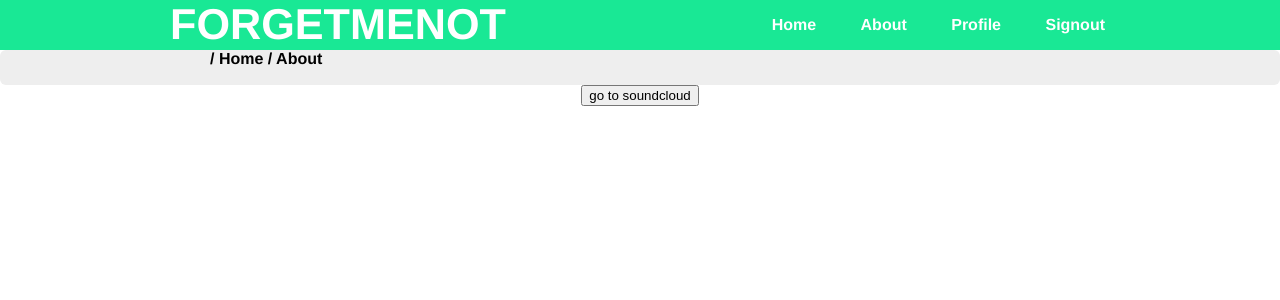
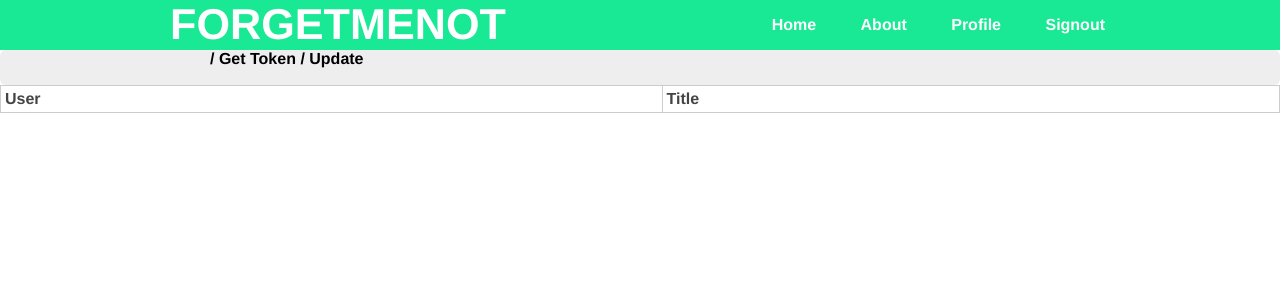
Before and after one commit to zunayed/forgetmenot, a Flask app: page /profile in a window 1280 px wide. Shown: the top 300 px of the page. Run offline with Flask 2, Linux system fonts and the light colour scheme; the visitor is signed in with stand-in values (Sample User, id 1); data comes from the database, SQL or seed files in the repository; data that the repository does not hold is empty; some libraries are stand-ins or nearby versions.

Commit message:
profile page now displays all your soundcloud songs stored on DB

```diff
--- a/forgetmenot/routes.py
+++ b/forgetmenot/routes.py
@@ -41,7 +41,6 @@ def signup():
 def signin():
 	form = SigninForm()
 
-
 	if request.method == 'POST':
 		if form.validate() == False:
 			return render_template('signin.html', form=form)
@@ -68,7 +67,12 @@ def profile():
 	user = User.query.filter_by(email = session['email']).first()
 
 	if user:
-		return render_template('profile.html')
+		sc_tracks = soundcloud_tracks.query.filter_by(user_id = user.id).all()
+		data = {}
+		for item in sc_tracks:
+			data[item.artist] = item.title
+
+		return render_template('profile.html', data = data)
 	else:
 		return redirect(url_for('signin'))
 
@@ -99,15 +103,19 @@ def soundcloud():
 @app.route('/profile/update')
 def update():
 	user = User.query.filter_by(email = session['email']).first()
+
 	client = sc.Client(access_token = user.soundcloud_token)
 	fav = client.get('/me/favorites/', limit = 500)
 
+	current_playlist = []
+
 	for track in fav:
 		current_track = soundcloud_tracks.query.filter_by(url = track.permalink_url).first()
-		if current_track:
-			print 'duplicate'
-			print current_track.title
-		else:
+		current_playlist.append(track.permalink_url)
+		if not current_track:
+			#check all existing urls are in current play list or not
+			#get list of urls from existing database
+			#if the item is missing from current_playlist then assign that track to not alive
 			#put in db
 			new_track = soundcloud_tracks(track.user['username'], track.title, track.permalink_url , user)
 			db.session.add(new_track)
--- a/forgetmenot/templates/profile.html
+++ b/forgetmenot/templates/profile.html
@@ -4,8 +4,8 @@
 	<div class = "submenu">
 		<strong><nav>
 			<ul class="features">
-				<li><a href="{{ url_for('home') }}"> / Home</a></li>
-				<li><a href="{{ url_for('about') }}"> / About</a></li>
+				<li><a href="{{ url_for('soundcloud') }}"> / Get Token</a></li>
+				<li><a href="{{ url_for('update') }}"> / Update</a></li>
 			</ul>
 		</nav></strong>
 
@@ -13,11 +13,8 @@
 	</div>
 </div>
 <div class = "content">
-	<form action="{{ url_for('soundcloud') }}">
-	    <input type="submit" value="go to soundcloud">
-	</form>
 
-<!-- 	<table>
+	<table>
         <tr>
             <th>User</th>
             <th>Title</th>
@@ -28,7 +25,7 @@
                     <th>{{data[item]}}</th>
                 </tr>
             {% endfor %}
-    </table> -->
+    </table>
 </div>
 
 {% endblock %}
```
